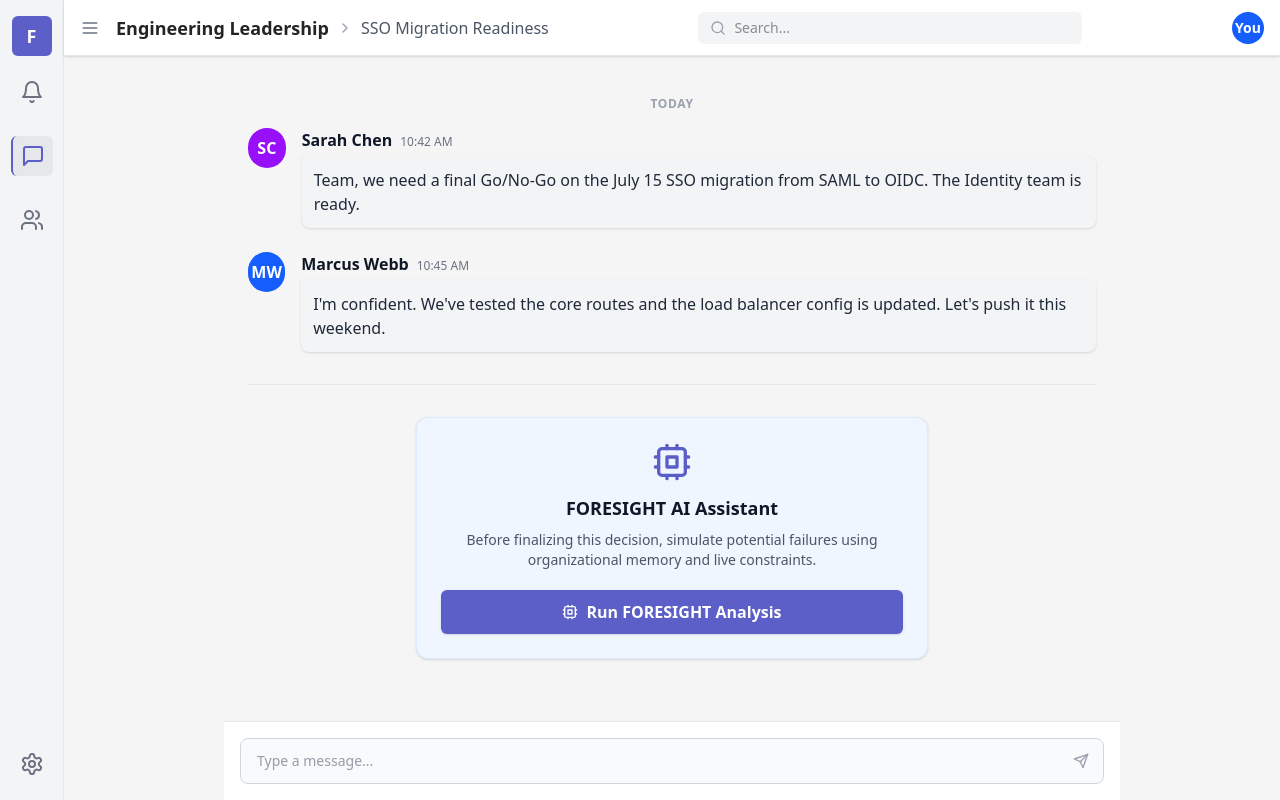
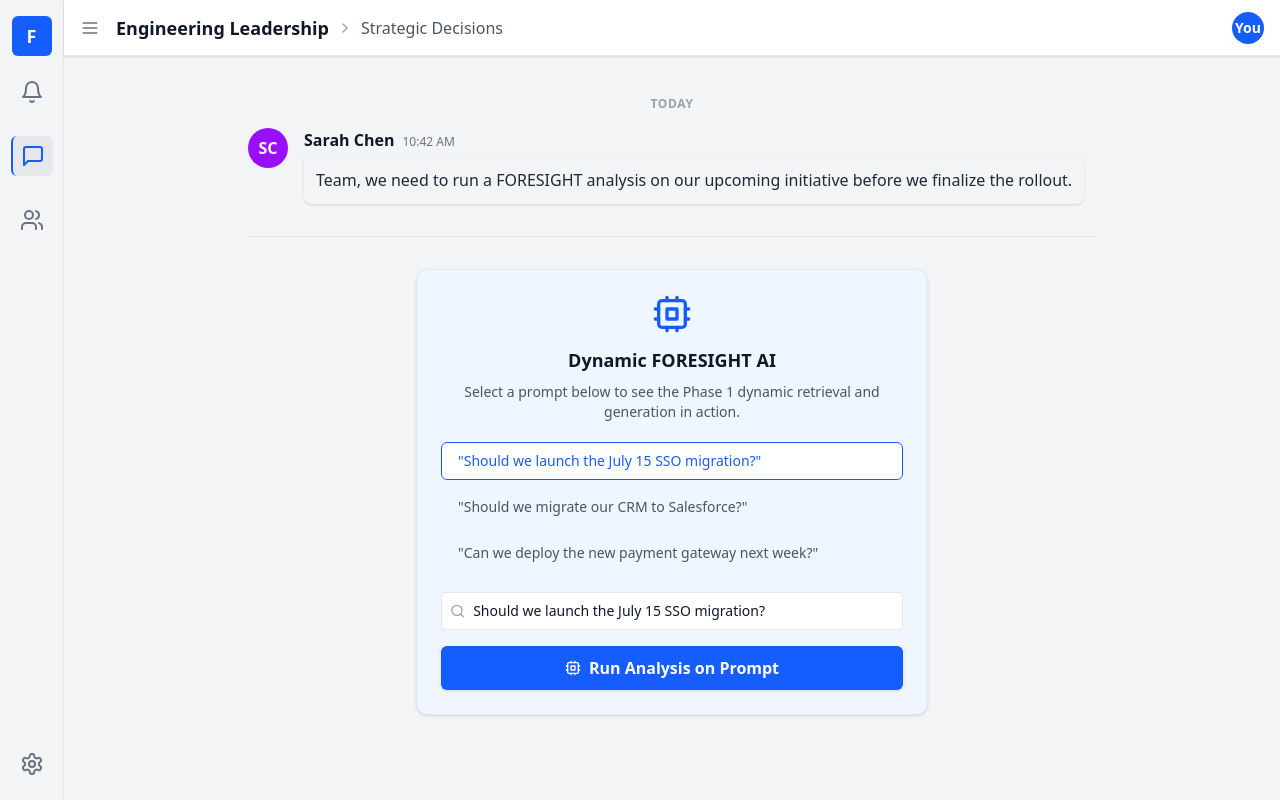
Before and after one commit to tanx1509/foresight, a Next.js app in the folder frontend/: page / in a window 1280 px wide. Built offline with nearby package versions, Linux system fonts and the light colour scheme.

Commit message:
Phase 2 architecture and retrieval foundation

```diff
--- a/frontend/src/app/page.tsx
+++ b/frontend/src/app/page.tsx
@@ -10,21 +10,22 @@ export default function Home() {
   const [simulationState, setSimulationState] = useState<"idle" | "running" | "completed">("idle");
   const [simulationData, setSimulationData] = useState<FailureSimulation | null>(null);
 
+  // Interactive Prompt Selection
+  const [prompt, setPrompt] = useState("Should we launch the July 15 SSO migration?");
+
   const startSimulation = async () => {
     setSimulationState("running");
 
-    // Fetch from our local backend while the timeline plays
     try {
       const res = await fetch("http://localhost:3001/api/simulate", {
         method: "POST",
         headers: { "Content-Type": "application/json" },
-        body: JSON.stringify({ prompt: "Should we launch the July 15 SSO migration?" })
+        body: JSON.stringify({ prompt })
       });
       const data = await res.json();
       setSimulationData(data);
     } catch (err) {
       console.error("Failed to fetch simulation:", err);
-      // Fallback or handle error
     }
   };
 
@@ -32,7 +33,6 @@ export default function Home() {
     if (simulationData) {
       setSimulationState("completed");
     } else {
-      // In case network is slow, wait a bit or show error. For MVP, assume it's fast.
       setTimeout(() => setSimulationState("completed"), 1000);
     }
   };
@@ -53,56 +53,43 @@ export default function Home() {
   };
 
   return (
-    <div className="flex h-screen w-full bg-teams-bg text-teams-text font-sans">
+    <div className="flex h-screen w-full bg-gray-100 text-gray-900 font-sans">
 
-      {/* Sidebar Navigation (Teams Style) */}
+      {/* Sidebar Navigation */}
       <div className="w-16 bg-gray-100 border-r border-gray-200 flex flex-col items-center py-4 space-y-6">
-        <div className="w-10 h-10 bg-teams-brand text-white rounded-md flex items-center justify-center font-bold text-lg mb-4">
+        <div className="w-10 h-10 bg-blue-600 text-white rounded-md flex items-center justify-center font-bold text-lg mb-4">
           F
         </div>
-        <button className="p-2 text-gray-500 hover:text-teams-brand rounded-md hover:bg-gray-200 transition-colors">
+        <button className="p-2 text-gray-500 hover:text-blue-600 rounded-md hover:bg-gray-200 transition-colors">
           <Bell className="w-6 h-6" />
         </button>
-        <button className="p-2 text-teams-brand rounded-md bg-gray-200 transition-colors border-l-2 border-teams-brand">
+        <button className="p-2 text-blue-600 rounded-md bg-gray-200 transition-colors border-l-2 border-blue-600">
           <MessageSquare className="w-6 h-6" />
         </button>
-        <button className="p-2 text-gray-500 hover:text-teams-brand rounded-md hover:bg-gray-200 transition-colors">
+        <button className="p-2 text-gray-500 hover:text-blue-600 rounded-md hover:bg-gray-200 transition-colors">
           <Users className="w-6 h-6" />
         </button>
         <div className="flex-1" />
-        <button className="p-2 text-gray-500 hover:text-teams-brand rounded-md hover:bg-gray-200 transition-colors">
+        <button className="p-2 text-gray-500 hover:text-blue-600 rounded-md hover:bg-gray-200 transition-colors">
           <Settings className="w-6 h-6" />
         </button>
       </div>
 
-      {/* Main Content Area */}
       <div className="flex-1 flex flex-col min-w-0">
-
-        {/* Top Header */}
         <header className="h-14 bg-white border-b border-gray-200 flex items-center justify-between px-4 shadow-sm z-10">
           <div className="flex items-center gap-2">
             <Menu className="w-5 h-5 text-gray-500" />
             <h1 className="font-semibold text-lg ml-2">Engineering Leadership</h1>
             <ChevronRight className="w-4 h-4 text-gray-400" />
-            <span className="text-gray-600 font-medium">SSO Migration Readiness</span>
-          </div>
-          <div className="relative w-96">
-            <Search className="w-4 h-4 absolute left-3 top-1/2 transform -translate-y-1/2 text-gray-400" />
-            <input
-              type="text"
-              placeholder="Search..."
-              className="w-full bg-gray-100 border-transparent rounded-md py-1.5 pl-9 pr-4 text-sm focus:bg-white focus:border-teams-brand focus:ring-1 focus:ring-teams-brand transition-all outline-none"
-            />
+            <span className="text-gray-600 font-medium">Strategic Decisions</span>
           </div>
           <div className="w-8 h-8 rounded-full bg-blue-600 text-white flex items-center justify-center font-semibold text-sm">
             You
           </div>
         </header>
 
-        {/* Workspace */}
         <main className="flex-1 flex overflow-hidden relative">
 
-          {/* Left Chat Area */}
           <div className={`flex flex-col transition-all duration-500 ease-in-out ${simulationState === "idle" ? "w-full max-w-4xl mx-auto" : "w-1/3 border-r border-gray-200 bg-white"}`}>
 
             <div className="flex-1 overflow-y-auto p-6 space-y-6">
@@ -116,70 +103,65 @@ export default function Home() {
                     <span className="text-xs text-gray-500">10:42 AM</span>
                   </div>
                   <p className="text-gray-800 mt-1 bg-gray-100 p-3 rounded-lg rounded-tl-none inline-block shadow-sm">
-                    Team, we need a final Go/No-Go on the July 15 SSO migration from SAML to OIDC. The Identity team is ready.
-                  </p>
-                </div>
-              </div>
-
-              <div className="flex gap-4">
-                <div className="w-10 h-10 rounded-full bg-blue-600 text-white flex items-center justify-center font-bold">MW</div>
-                <div>
-                  <div className="flex items-baseline gap-2">
-                    <span className="font-semibold text-gray-900">Marcus Webb</span>
-                    <span className="text-xs text-gray-500">10:45 AM</span>
-                  </div>
-                  <p className="text-gray-800 mt-1 bg-gray-100 p-3 rounded-lg rounded-tl-none inline-block shadow-sm">
-                    I'm confident. We've tested the core routes and the load balancer config is updated. Let's push it this weekend.
+                    Team, we need to run a FORESIGHT analysis on our upcoming initiative before we finalize the rollout.
                   </p>
                 </div>
               </div>
 
               {simulationState === "idle" && (
                 <div className="mt-8 pt-8 border-t border-gray-200 flex flex-col items-center justify-center">
-                  <div className="bg-blue-50 border border-blue-100 p-6 rounded-xl w-full max-w-lg text-center shadow-sm">
-                    <Cpu className="w-10 h-10 text-teams-brand mx-auto mb-3" />
-                    <h3 className="font-semibold text-gray-900 text-lg">FORESIGHT AI Assistant</h3>
-                    <p className="text-sm text-gray-600 mt-2 mb-5">
-                      Before finalizing this decision, simulate potential failures using organizational memory and live constraints.
+                  <div className="bg-blue-50 border border-blue-100 p-6 rounded-xl w-full max-w-lg shadow-sm">
+                    <Cpu className="w-10 h-10 text-blue-600 mx-auto mb-3" />
+                    <h3 className="font-semibold text-gray-900 text-lg text-center">Dynamic FORESIGHT AI</h3>
+                    <p className="text-sm text-gray-600 mt-2 mb-5 text-center">
+                      Select a prompt below to see the Phase 1 dynamic retrieval and generation in action.
                     </p>
+
+                    <div className="space-y-2 mb-5">
+                      {[
+                        "Should we launch the July 15 SSO migration?",
+                        "Should we migrate our CRM to Salesforce?",
+                        "Can we deploy the new payment gateway next week?"
+                      ].map(p => (
+                        <button
+                          key={p}
+                          onClick={() => setPrompt(p)}
+                          className={`w-full text-left px-4 py-2 text-sm rounded-md border transition-all ${prompt === p ? 'border-blue-600 bg-white font-medium text-blue-600' : 'border-transparent hover:bg-gray-100 text-gray-600'}`}
+                        >
+                          "{p}"
+                        </button>
+                      ))}
+                    </div>
+
+                    <div className="flex items-center gap-2 mb-4 bg-white p-2 rounded border border-gray-200">
+                      <Search className="w-4 h-4 text-gray-400" />
+                      <input
+                        className="w-full text-sm outline-none bg-transparent"
+                        value={prompt}
+                        onChange={(e) => setPrompt(e.target.value)}
+                      />
+                    </div>
+
                     <button
                       onClick={startSimulation}
-                      className="w-full bg-teams-brand hover:bg-teams-brand-hover text-white font-semibold py-2.5 px-4 rounded-md shadow-sm flex justify-center items-center gap-2 transition-colors"
+                      className="w-full bg-blue-600 hover:bg-blue-700 text-white font-semibold py-2.5 px-4 rounded-md shadow-sm flex justify-center items-center gap-2 transition-colors"
                     >
                       <Cpu className="w-4 h-4" />
-                      Run FORESIGHT Analysis
+                      Run Analysis on Prompt
                     </button>
                   </div>
                 </div>
               )}
             </div>
-
-            {/* Chat Input */}
-            <div className="p-4 border-t border-gray-200 bg-white">
-              <div className="bg-gray-50 border border-gray-300 rounded-lg p-2 flex items-center focus-within:border-teams-brand focus-within:ring-1 focus-within:ring-teams-brand transition-all">
-                <input
-                  type="text"
-                  placeholder="Type a message..."
-                  className="flex-1 bg-transparent border-none outline-none px-2 text-sm text-gray-700"
-                />
-                <button className="p-1.5 text-gray-400 hover:text-teams-brand transition-colors">
-                  <Send className="w-4 h-4" />
-                </button>
-              </div>
-            </div>
-
           </div>
 
-          {/* Right Simulation Area */}
           {simulationState !== "idle" && (
             <div className="flex-1 bg-gray-50 p-6 overflow-hidden relative flex flex-col animate-in slide-in-from-right-8 duration-500">
-
               {simulationState === "running" && (
                 <div className="flex-1 flex items-center justify-center">
                   <AgentTimeline onComplete={handleTimelineComplete} />
                 </div>
               )}
-
               {simulationState === "completed" && simulationData && (
                 <div className="flex-1 h-full overflow-hidden">
                   <SimulationDashboard
@@ -188,7 +170,6 @@ export default function Home() {
                   />
                 </div>
               )}
-
             </div>
           )}
 
--- a/frontend/src/components/AgentTimeline.tsx
+++ b/frontend/src/components/AgentTimeline.tsx
@@ -34,9 +34,9 @@ export default function AgentTimeline({ onComplete }: Props) {
   }, []);
 
   return (
-    <div className="bg-white rounded-lg teams-shadow border border-gray-200 p-8 w-full max-w-2xl mx-auto my-12">
+    <div className="bg-white rounded-lg shadow-md border border-gray-200 p-8 w-full max-w-2xl mx-auto my-12">
       <h3 className="text-xl font-semibold text-gray-900 mb-6 flex items-center justify-center gap-2">
-        <Cpu className="w-6 h-6 text-teams-brand animate-pulse" />
+        <Cpu className="w-6 h-6 text-blue-600 animate-pulse" />
         FORESIGHT Engine Executing
       </h3>
 
@@ -57,7 +57,7 @@ export default function AgentTimeline({ onComplete }: Props) {
               </div>
               <div>
                 {isDone && <span className="text-green-500 text-sm font-medium">✓ Done</span>}
-                {isActive && <span className="text-teams-brand text-sm font-medium animate-pulse">Running...</span>}
+                {isActive && <span className="text-blue-600 text-sm font-medium animate-pulse">Running...</span>}
               </div>
             </div>
           );
```
Also changed, not shown: frontend/src/components/SimulationDashboard.tsx (+133 -34 lines).
